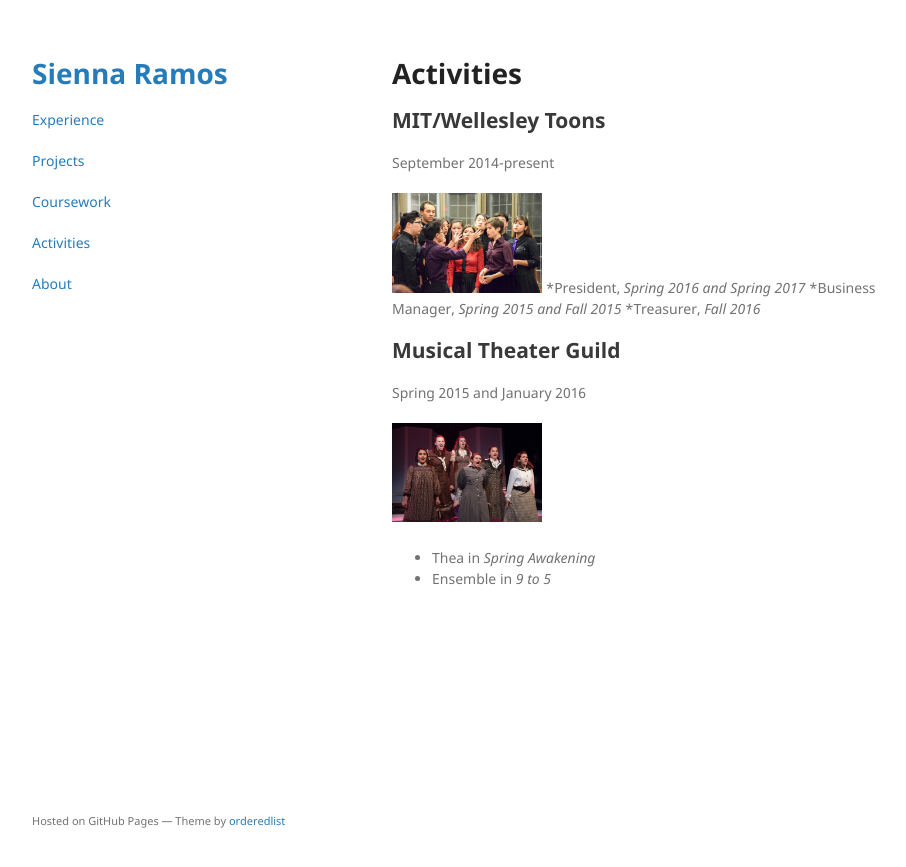
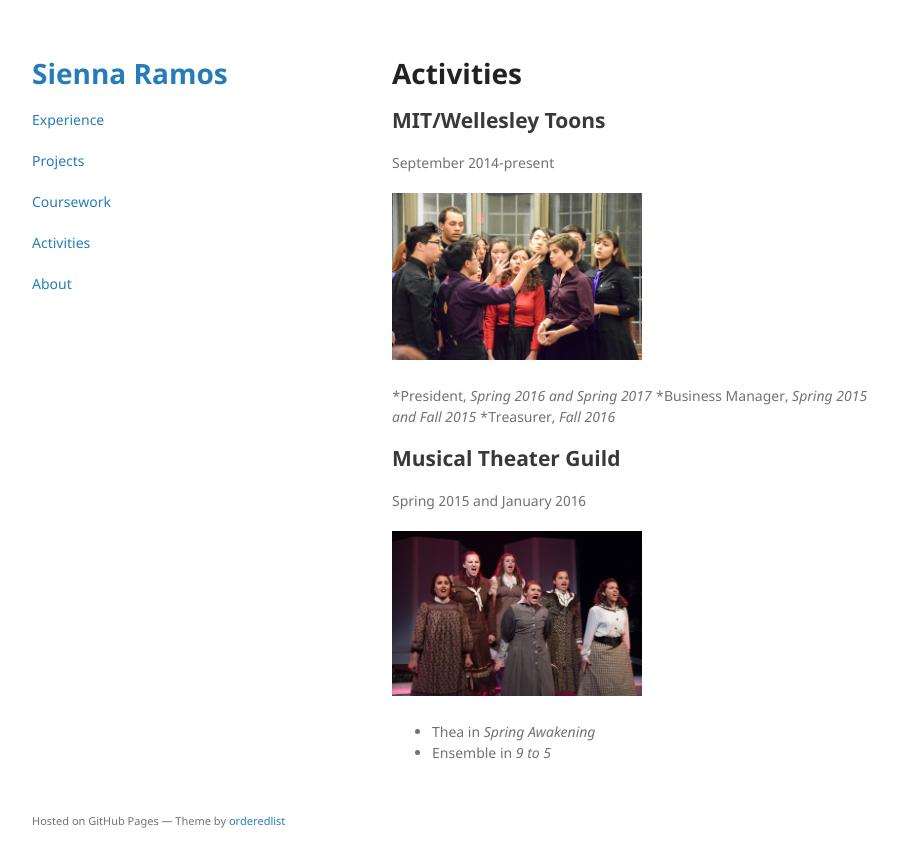
Before and after one commit to saramos/saramos.github.io, a Jekyll site: the page built from activities.md, in a window 1280 px wide. Shown: the top 867 px of the page, without its empty margins (178-1084 px from the left). Built offline with Jekyll 4.4.1, drawn with Linux system fonts in a browser that asks for light colours; our own code applies the rules of GitHub Pages for plain Markdown files.

Commit message:
edit photos in activities

```diff
--- a/activities.md
+++ b/activities.md
@@ -7,7 +7,8 @@
 ## MIT/Wellesley Toons
 September 2014-present
 
-![](Toons.jpg){:height="30%" width="30%"}
+![](Toons.jpg){:height="50%" width="50%"}
+
 *President, _Spring 2016 and Spring 2017_
 *Business Manager, _Spring 2015 and Fall 2015_
 *Treasurer, _Fall 2016_
@@ -16,6 +17,6 @@
 ## Musical Theater Guild
 Spring 2015 and January 2016
 
-![](SpringAwakening.jpg){:height="30%" width="30%"}
+![](SpringAwakening.jpg){:height="50%" width="50%"}
 * Thea in _Spring Awakening_
 * Ensemble in _9 to 5_
```
